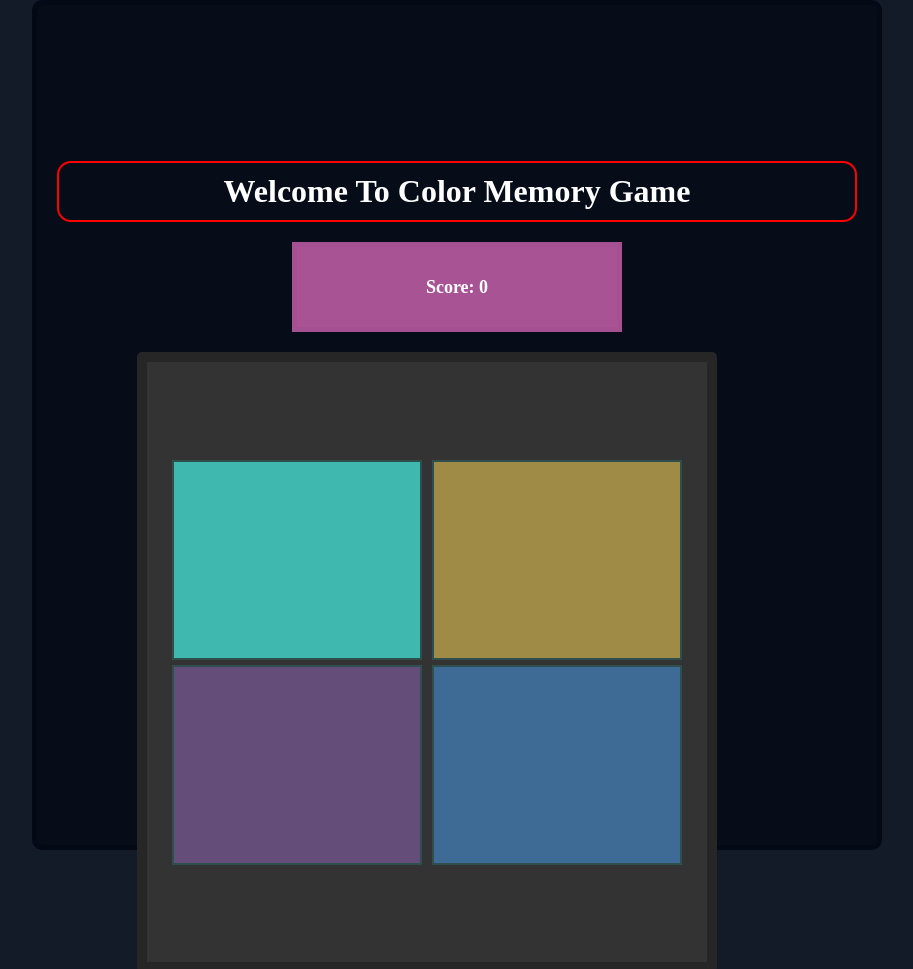
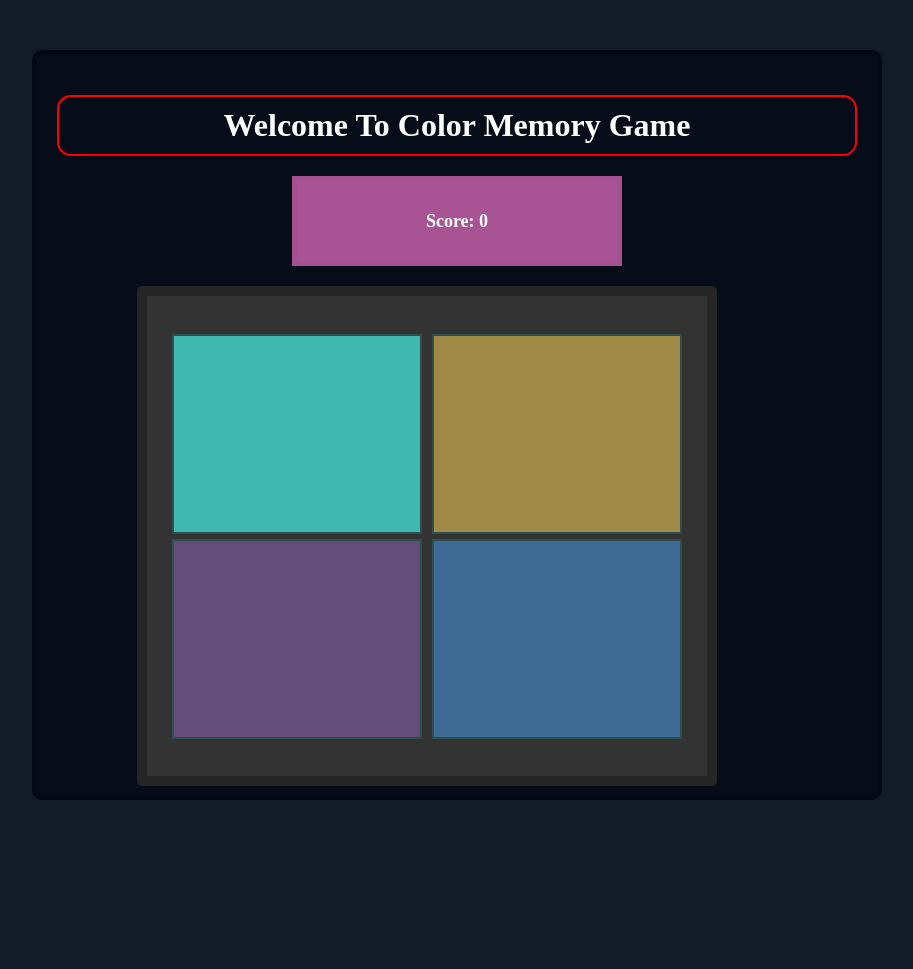
Before and after one commit to Kinza-Iltaf/Color-Memory-Game, a plain HTML site: page index.html in a window 1280 px wide. Shown: the top 969 px of the page, without its empty margins (183-1096 px from the left). After the commit the page ends 800 px from the top, so only its background shows below. Drawn offline with Linux system fonts and the light colour scheme.

Commit message:
fixing positions

```diff
--- a/style.css
+++ b/style.css
@@ -24,7 +24,7 @@ margin-top: 70px;
 margin-bottom: 20px;
 
   width: 800px;
-  height: 800px;
+  height: 700px;
 
 
 
@@ -36,7 +36,7 @@ h1 {
   border-radius: 14px;
   padding: 10px;
   margin: 20px 0;
-  margin-top: 17%;
+
 }
 
 .score {
@@ -64,7 +64,7 @@ border: 5px solid rgb(165, 80, 144);
   align-items: center;
   justify-content: center;
   background-color: #333333;
-  height: 75vh;
+  height: 60vh;
   width: 70%;
   margin-left: 10%;
   border: 10px solid #272626;
```
